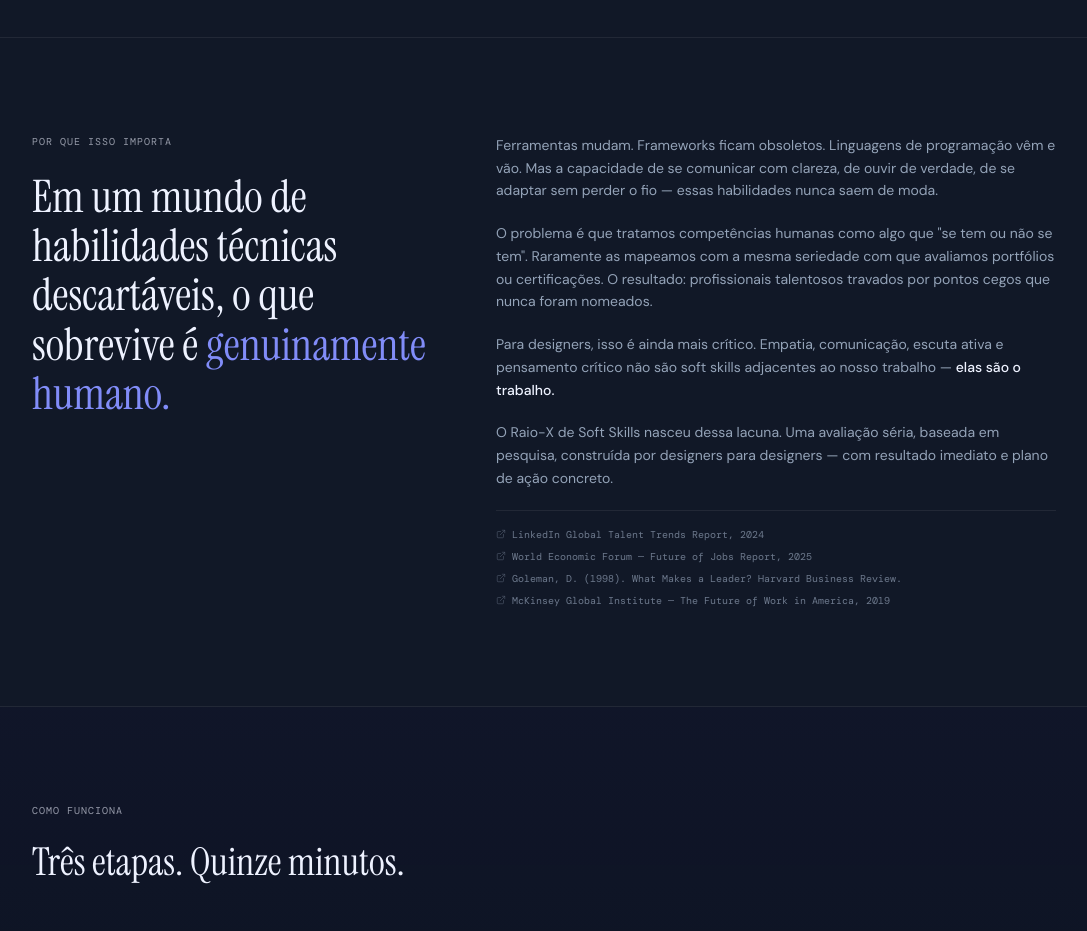
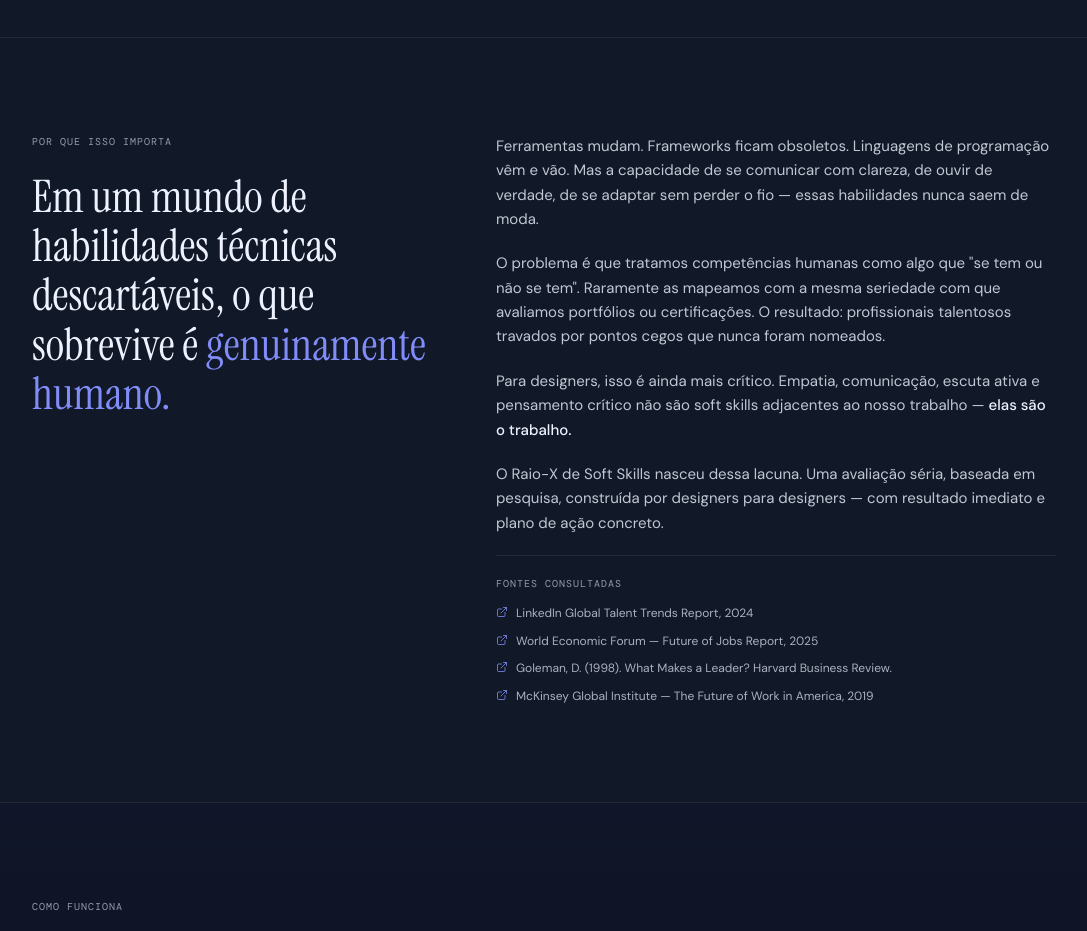
Before and after one commit to naufelpatrick/raio-x-soft-skills-mvp, a React (Vite) app: page / in a window 1280 px wide. Shown: the part 1640-2571 px from the top of the page, without its empty margins (96-1183 px from the left). Built offline with nearby package versions, Linux system fonts and the light colour scheme; a web font is replaced by a local one.

Commit message:
fix: melhora leitura de fontes na home

```diff
--- a/src/App.jsx
+++ b/src/App.jsx
@@ -376,14 +376,15 @@ function Landing({ onStart, onAbout }) {
               <em className="not-italic" style={{ color: "#818CF8" }}>genuinamente humano.</em>
             </h2>
           </div>
-          <div className="space-y-5 text-sm text-muted-foreground leading-relaxed">
+          <div className="space-y-5 text-[15px] text-foreground/80 leading-relaxed">
             <p>Ferramentas mudam. Frameworks ficam obsoletos. Linguagens de programação vêm e vão. Mas a capacidade de se comunicar com clareza, de ouvir de verdade, de se adaptar sem perder o fio — essas habilidades nunca saem de moda.</p>
             <p>O problema é que tratamos competências humanas como algo que "se tem ou não se tem". Raramente as mapeamos com a mesma seriedade com que avaliamos portfólios ou certificações. O resultado: profissionais talentosos travados por pontos cegos que nunca foram nomeados.</p>
             <p>Para designers, isso é ainda mais crítico. Empatia, comunicação, escuta ativa e pensamento crítico não são soft skills adjacentes ao nosso trabalho — <strong className="text-foreground font-medium">elas são o trabalho.</strong></p>
             <p>O Raio-X de Soft Skills nasceu dessa lacuna. Uma avaliação séria, baseada em pesquisa, construída por designers para designers — com resultado imediato e plano de ação concreto.</p>
-            <div className="pt-4 border-t border-border space-y-1.5">
+            <div className="pt-5 border-t border-border space-y-2">
+              <p className="text-[10px] font-mono uppercase tracking-widest text-foreground/60 mb-3">Fontes consultadas</p>
               {["LinkedIn Global Talent Trends Report, 2024", "World Economic Forum — Future of Jobs Report, 2025", "Goleman, D. (1998). What Makes a Leader? Harvard Business Review.", "McKinsey Global Institute — The Future of Work in America, 2019"].map((ref) => (
-                <p key={ref} className="text-[10px] font-mono text-muted-foreground/70 flex items-start gap-1.5"><ExternalLink className="w-2.5 h-2.5 shrink-0 mt-0.5 opacity-50" /> {ref}</p>
+                <p key={ref} className="text-xs text-foreground/70 flex items-start gap-2 leading-relaxed"><ExternalLink className="w-3 h-3 shrink-0 mt-0.5 text-primary/80" /> {ref}</p>
               ))}
             </div>
           </div>
```
